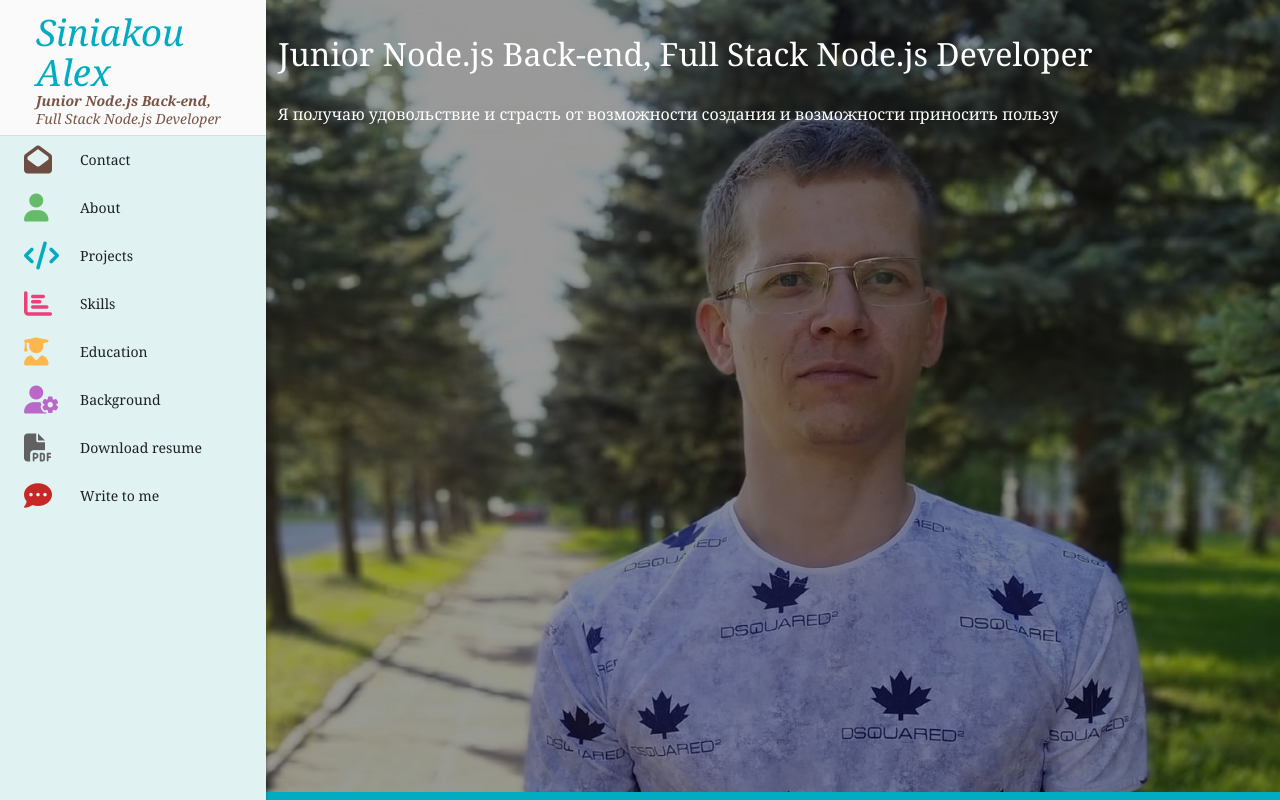
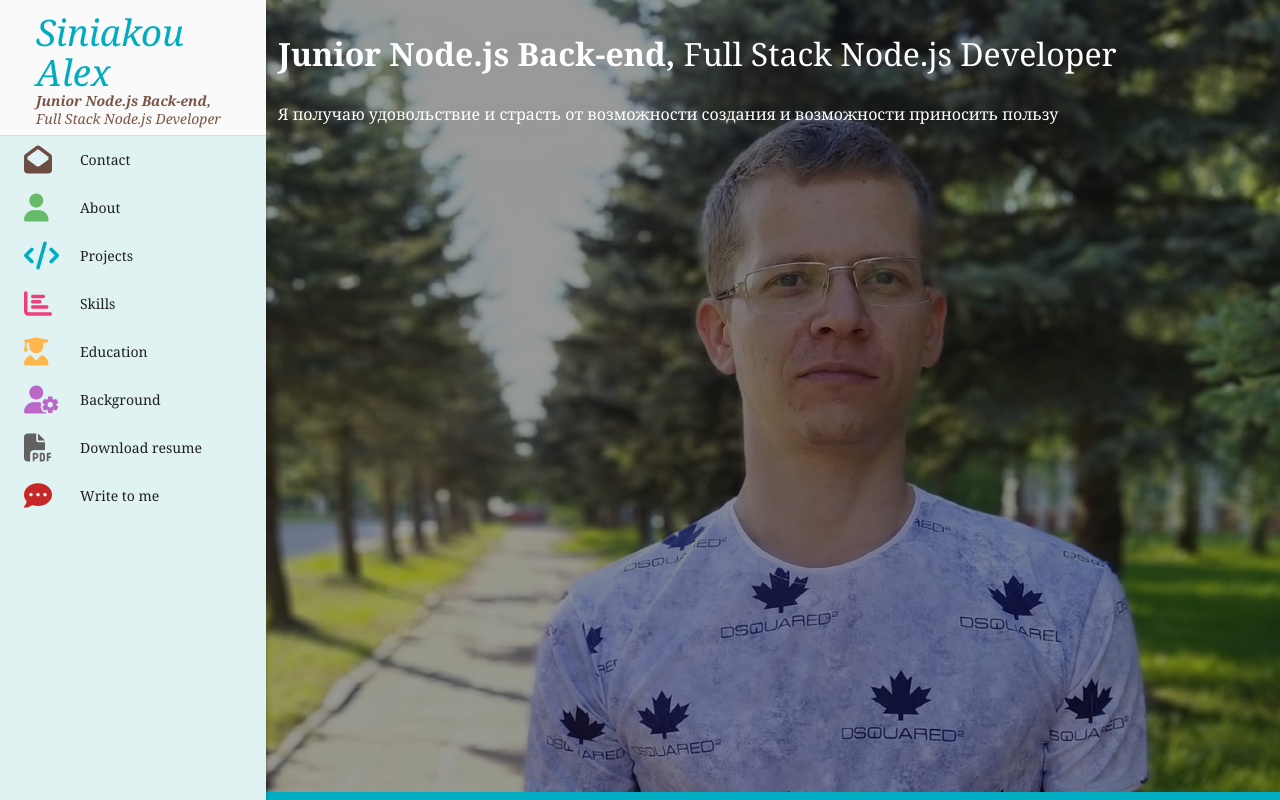
Before and after one commit to illusionoff/portfolio, a React (Create React App) app in the folder client/: page / in a window 1280 px wide. Shown: the top 800 px of the page. Built offline with nearby package versions, Linux system fonts and the light colour scheme.

Commit message:
#Intro .container .nowrap

```diff
--- a/client/src/components/Intro.js
+++ b/client/src/components/Intro.js
@@ -9,7 +9,7 @@ export const Intro = () => {
       <div class="overlay"></div>
       <div className="container">
 
-        <h5>Junior Node.js Back-end, Full Stack Node.js Developer</h5>
+        <h5 ><span className="strong nowrap">Junior Node.js Back-end,</span> Full Stack Node.js Developer</h5>
 
         <p>Я получаю удовольствие и страсть от возможности создания
                      и возможности приносить пользу</p>
--- a/client/src/index.css
+++ b/client/src/index.css
@@ -563,6 +563,10 @@ top: 50px;
     width: 100%;
 }
 
+#Intro .container .nowrap {
+  white-space: nowrap;
+}
+
 /* #Intro .container p {
   font-size: 20px;
   color: white;
```
